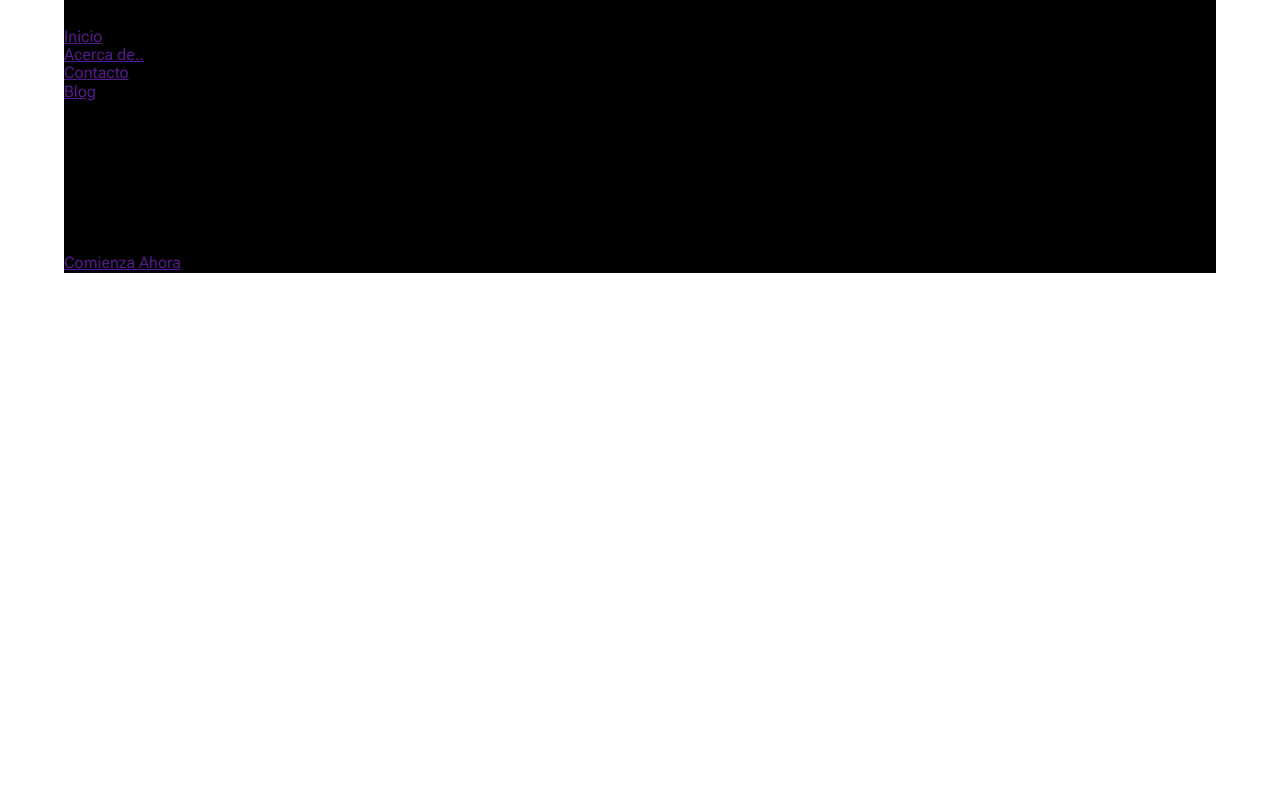
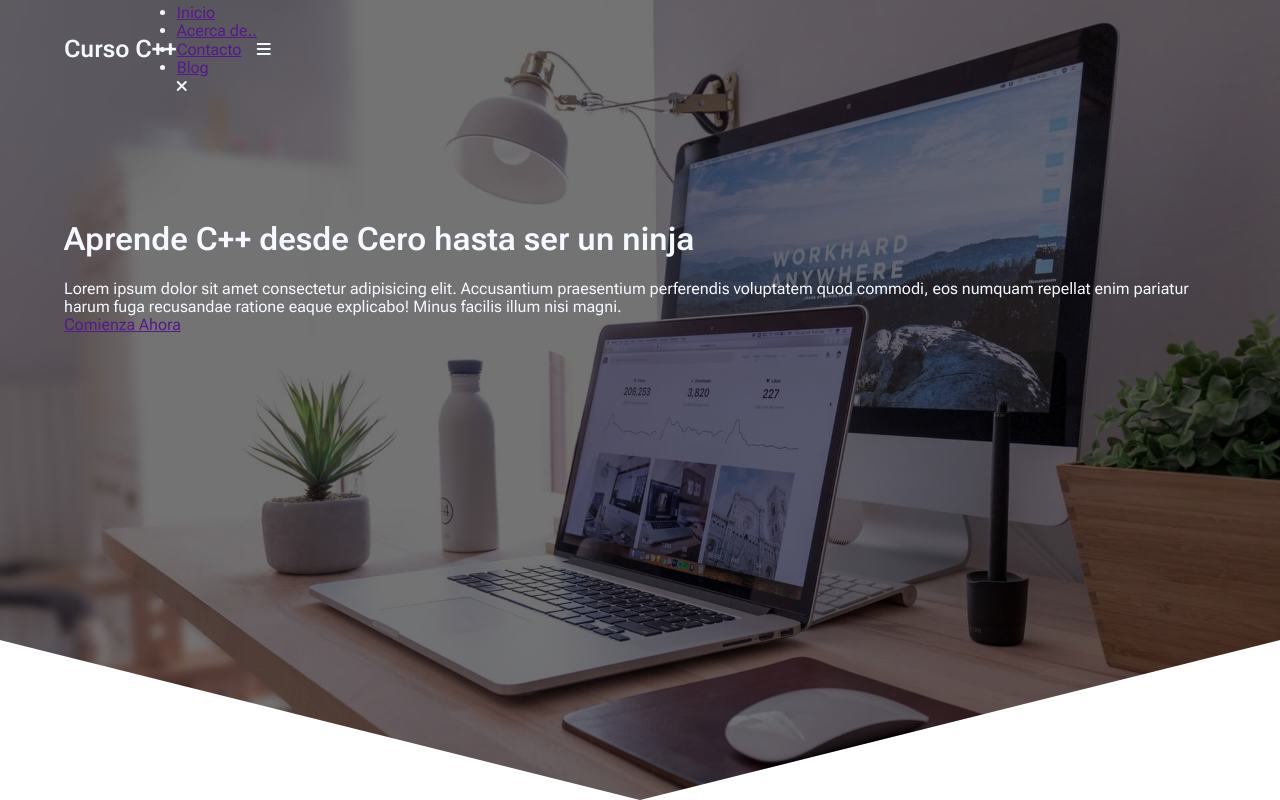
Before and after one commit to Grace-Silva/Landing-Page-master, a plain HTML site: page Landing-Page/index.html in a window 1280 px wide. Drawn offline with Linux system fonts and the light colour scheme.

Commit message:
header section

```diff
--- a/Landing-Page/index.html
+++ b/Landing-Page/index.html
@@ -9,7 +9,7 @@
     <link rel="stylesheet" href="styles.css">
     <link rel="stylesheet" href="normalize.css">
     <!-- favicon -->
-    <link rel="icon" type="image/png" sizes="32x32" href="/img/favicon/favicon-32x32.png">
+    <link rel="icon" type="image/x-icon" href="/img/favicon/favicon.ico" >
     <link rel="stylesheet" href="https://cdnjs.cloudflare.com/ajax/libs/font-awesome/6.2.0/css/all.min.css" integrity="sha512-xh6O/CkQoPOWDdYTDqeRdPCVd1SpvCA9XXcUnZS2FmJNp1coAFzvtCN9BmamE+4aHK8yyUHUSCcJHgXloTyT2A=="
     crossorigin="anonymous" referrerpolicy="no-referrer" />
 </head>
@@ -17,7 +17,7 @@
 <header class="hero">
     <nav class="nav container">
         <div class="nav-logo">
-            <h2>Curso C++</h2>
+            <h2 class="nav-title">Curso C++</h2>
         </div>
 
         <ul class="nav-items">
@@ -30,7 +30,7 @@
         </ul>
 
         <div class="nav-menu">
-            <i class="fa-solid fa-bars"></i>
+            <i class="fa-solid fa-bars"></i> <!-- menu contraído -->
         </div>
     </nav>
 
--- a/Landing-Page/styles.css
+++ b/Landing-Page/styles.css
@@ -9,10 +9,54 @@
     font-family: 'Roboto Flex', sans-serif;
 }
 
+:root{
+    --padding-container: 100px 0;
+    --main-blue: #004283;
+    --gray: #8290BB;
+    --main-white: #F5F9FF;
+    --gold: #F1F1E6;
+}
+/* main color: #004283*/
+
 .container{
 width: 90%;
 max-width: 1200px;
 margin: 0 auto; /* centra un elemento de manera vertical*/
 overflow: hidden; /* todo lo que salga de este contenedor se oculte */
-background-color: #000;
+padding: var(--padding-container);
 }
+
+.hero{
+    width: 100%;
+    height: 100vh;
+    min-height: 600px;
+    max-height: 800px;
+    position: relative;
+    display: grid;
+    grid-template-rows: 100px 1fr;
+    color: var(--main-white);
+}
+
+.hero::before{
+content: "";
+position: absolute;
+top: 0;
+left: 0;
+width: 100%;
+height: 100%;
+background-image: linear-gradient(180deg, #0000008c 0%, #0000008c 100%), url('../img/computer.jpg');
+background-size: cover;
+clip-path: polygon(0 0, 100% 0, 100% 80%, 50% 100%, 0 80%);
+z-index: -1; /* para mostrar el contenido de*/
+}
+
+.nav{
+    --padding-container: 0;
+    height: 100%;
+    display: flex;
+    align-items: center;
+}
+
+.nav-title{
+
+}
```
Also changed, not shown: img/computer.jpg (added), img/css.jpg (added), img/favicon/computer.jpg (added), img/macbook.png (added).
